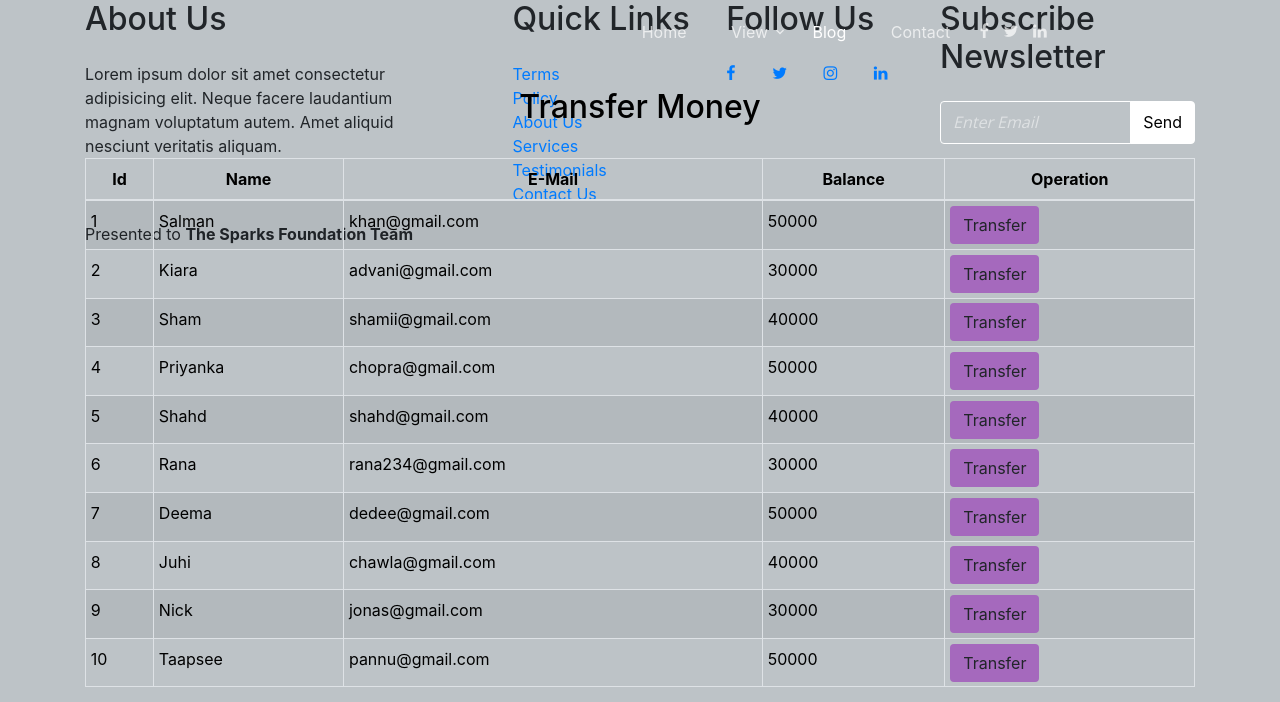
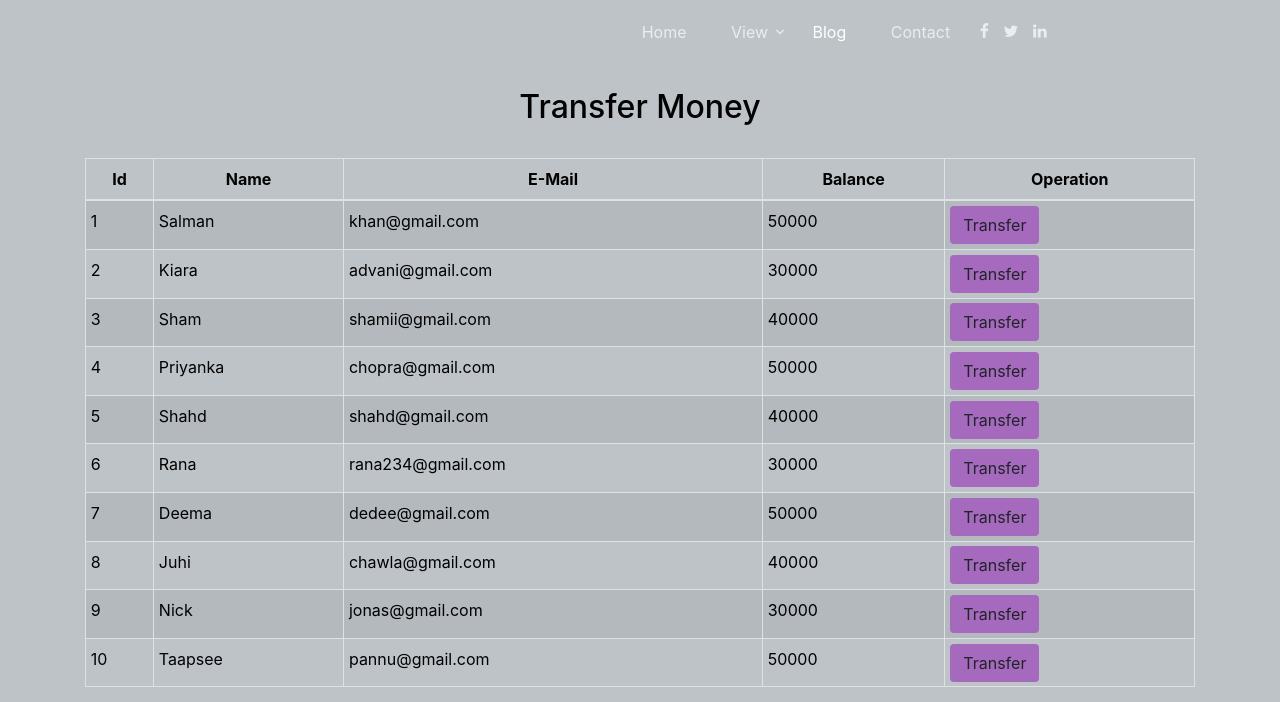
Before and after one commit to Roaa-pixel/Responsive-Bank-Website-hosted-on-heroku, a PHP site: page /transfer.php in a window 1280 px wide. Shown: the top 702 px of the page. Run offline with PHP 8.4, Linux system fonts and the light colour scheme; data comes from the database, SQL or seed files in the repository; a stand-in replaces the project's code that opens the database connection; some web fonts are replaced.

Commit message:
Add files via upload

```diff
--- a/transfer.php
+++ b/transfer.php
@@ -154,51 +154,7 @@
 
 
 
-            <div class="container">
-                <div class="row">
-                    <div class="col-md-9">
-                        <div class="row">
-                            <div class="col-md-5">
-                                <h2 class="footer-heading mb-4">About Us</h2>
-                                <p>Lorem ipsum dolor sit amet consectetur adipisicing elit. Neque facere laudantium magnam voluptatum autem. Amet aliquid nesciunt veritatis aliquam.</p>
-                            </div>
-                            <div class="col-md-3 ml-auto">
-                                <h2 class="footer-heading mb-4">Quick Links</h2>
-                                <ul class="list-unstyled">
-                                    <li><a href="#about-section" class="smoothscroll">Terms</a></li>
-                                    <li><a href="#about-section" class="smoothscroll">Policy</a></li>
-                                    <li><a href="#about-section" class="smoothscroll">About Us</a></li>
-                                    <li><a href="#services-section" class="smoothscroll">Services</a></li>
-                                    <li><a href="#testimonials-section" class="smoothscroll">Testimonials</a></li>
-                                    <li><a href="#contact-section" class="smoothscroll">Contact Us</a></li>
-                                </ul>
-                            </div>
-                            <div class="col-md-3 footer-social">
-                                <h2 class="footer-heading mb-4">Follow Us</h2>
-                                <a href="#" class="pl-0 pr-3"><span class="icon-facebook"></span></a>
-                                <a href="#" class="pl-3 pr-3"><span class="icon-twitter"></span></a>
-                                <a href="#" class="pl-3 pr-3"><span class="icon-instagram"></span></a>
-                                <a href="#" class="pl-3 pr-3"><span class="icon-linkedin"></span></a>
-                            </div>
-                        </div>
-                    </div>
-                    <div class="col-md-3">
-                        <h2 class="footer-heading mb-4">Subscribe Newsletter</h2>
-                        <form action="#" method="post" class="footer-subscribe">
-                            <div class="input-group mb-3">
-                                <input type="text" class="form-control border-secondary text-white bg-transparent" placeholder="Enter Email" aria-label="Enter Email" aria-describedby="button-addon2">
-                                <div class="input-group-append">
-                                    <button class="btn btn-primary text-black" type="button" id="button-addon2">Send</button>
-                                </div>
-                            </div>
-                        </form>
-                    </div>
-                </div>
-                <p> Presented to <b>The Sparks Foundation Team</b> <br> </p>
-            </div>
-        </footer>
 
-    </div>
     <!-- .site-wrap -->
 
     <script src="js/jquery-3.3.1.min.js"></script>
```
